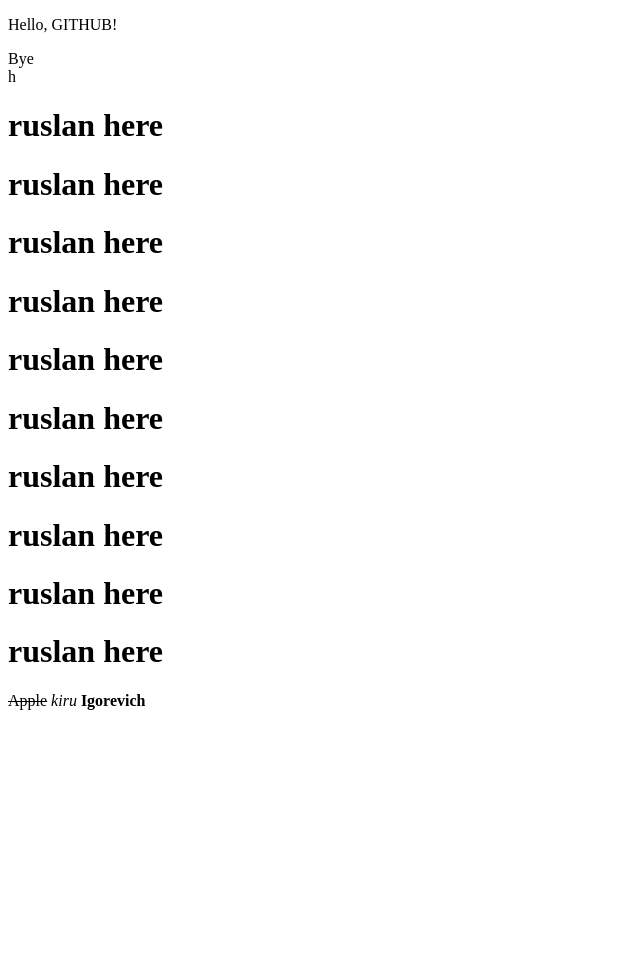
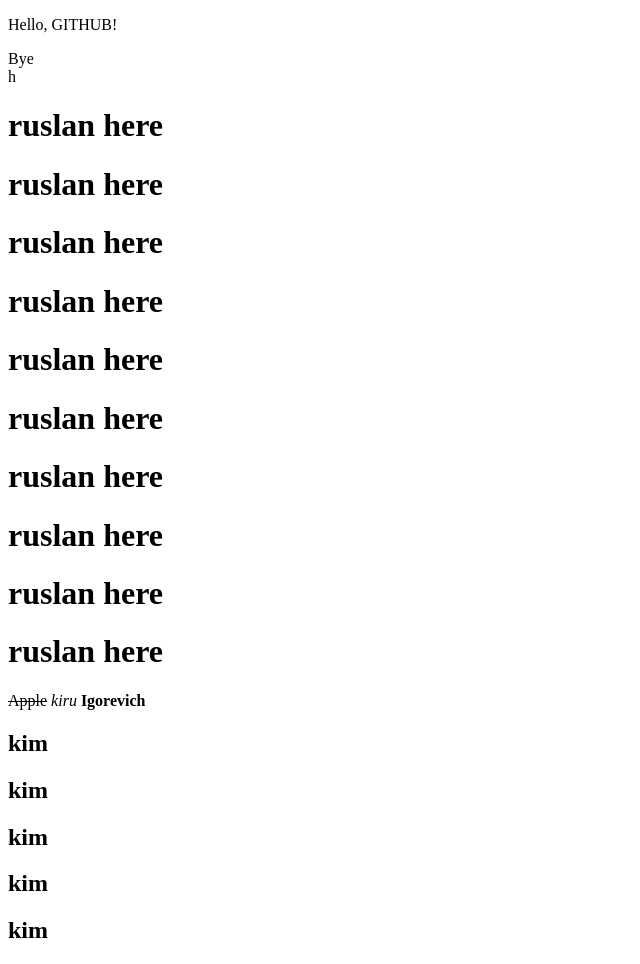
Before and after one commit to ruslanigorevich/1.5, a plain HTML site: page index.html in a window 1280 px wide. Shown: the whole page, without its empty margins (0-640 px from the left). Before the commit the page ends 800 px from the top, so only its background shows below. Drawn offline with Linux system fonts and the light colour scheme.

Commit message:
Added H2 Element

```diff
--- a/index.html
+++ b/index.html
@@ -23,6 +23,11 @@
 	<s>Apple</s>
 	<i>kiru</i>
 	<b>Igorevich</b>
+	<h2>kim</h2>
+	<h2>kim</h2>
+	<h2>kim</h2>
+	<h2>kim</h2>
+	<h2>kim</h2>
 </body>
 
 </html>
```
